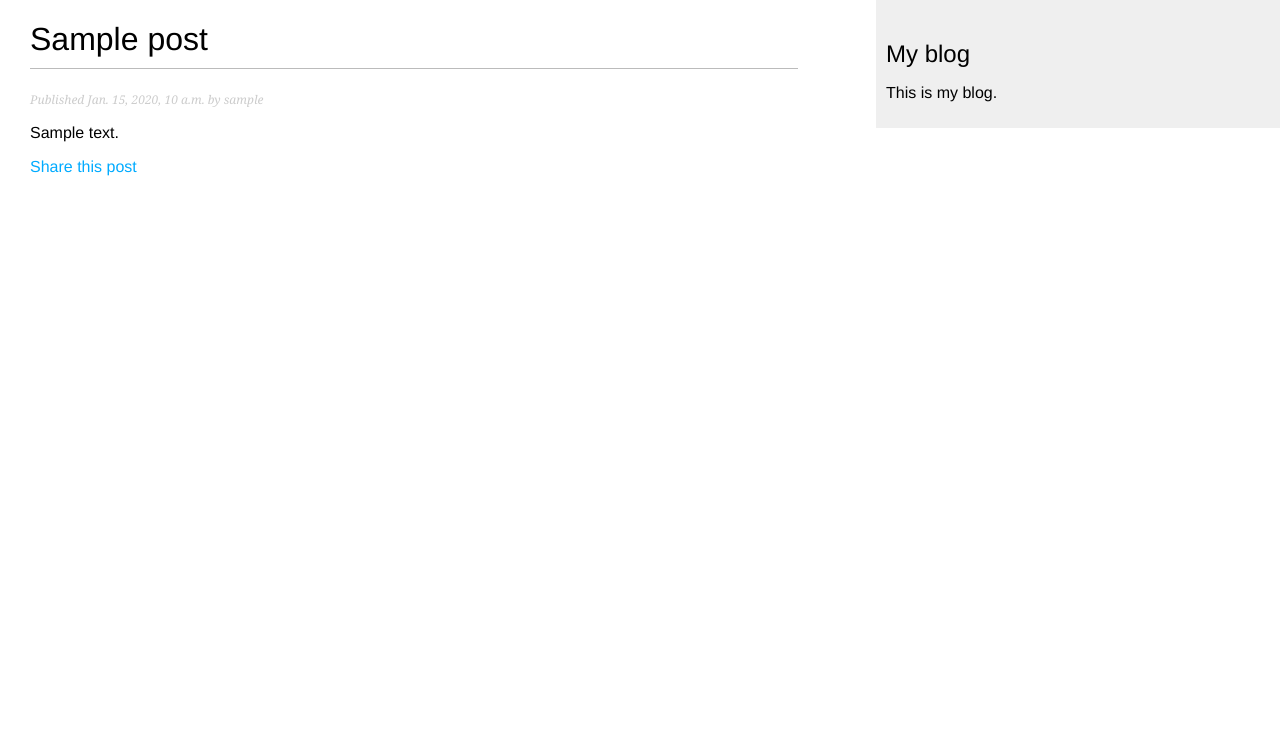
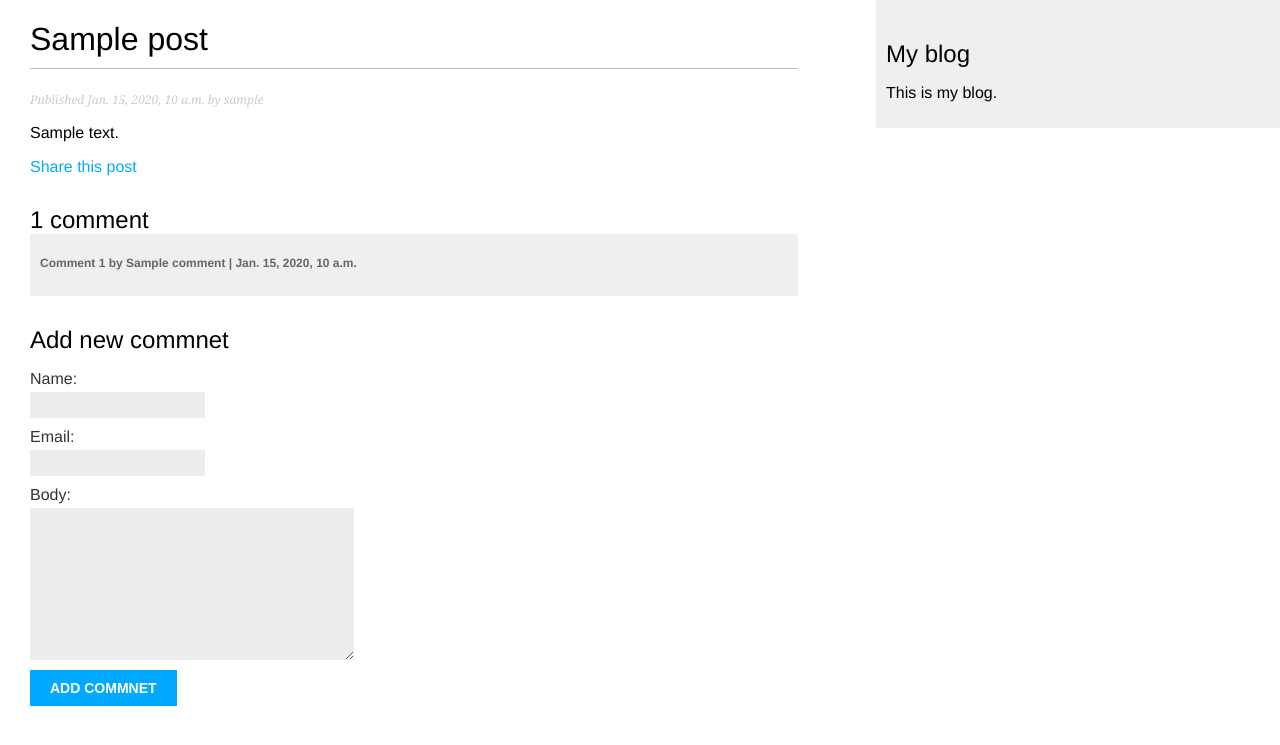
Before and after one commit to mohammadhprp/Django3ByExample, a Django app: a page that uses mysite/blog/templates/blog/post/detail.html in a window 1280 px wide. Shown: the top 745 px of the page. Run offline with Django 3.2, Linux system fonts and the light colour scheme; tables that the repository leaves empty hold one stand-in row (values such as "Sample post").

Commit message:
add form and show commnet in detail post

```diff
--- a/mysite/blog/templates/blog/post/detail.html
+++ b/mysite/blog/templates/blog/post/detail.html
@@ -1,5 +1,5 @@
 {% extends "blog/base.html" %}
-
+{% load humanize %}
 {% block title %} {{ post.title }} {% endblock %}
 
 {% block content %}
@@ -15,4 +15,32 @@
     <a href="{% url 'blog:post_share' post.id %}">Share this post</a>
   </p>
 
+  {% with comments.count as total_comments %}
+  <h2>
+    {{ total_comments }} comment {{ total_comments|pluralize }}
+  </h2>
+  {% endwith %}
+
+  {% for comment in comments %}
+  <div class="comment">
+    <p class="info">
+      Comment {{ forloop.counter }} by {{ comment.name }} |
+      {{ comment.created|naturaltime}}
+    </p>
+    {{ comment.boy|linebreaks }}
+  </div>
+  {% empty %}
+    <p>There are no comments yet.</p>
+  {% endfor %}
+
+  {% if new_comment %}
+    <h2>Your commment has been added.</h2>
+  {% else %}
+    <h2>Add new commnet</h2>
+    <form method="post">
+      {{ comment_form.as_p }} {% csrf_token %}
+      <p><input value="Add commnet" type="submit"></p>
+    </form>
+  {% endif %}
+
 {% endblock %}
```
